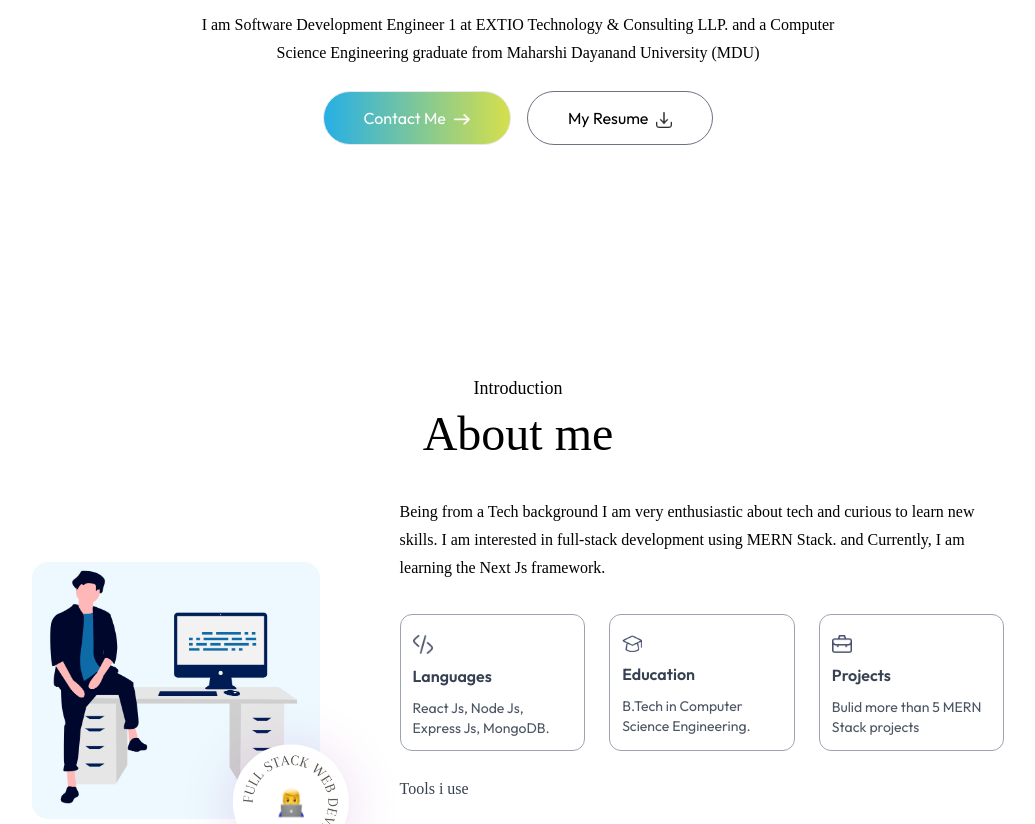
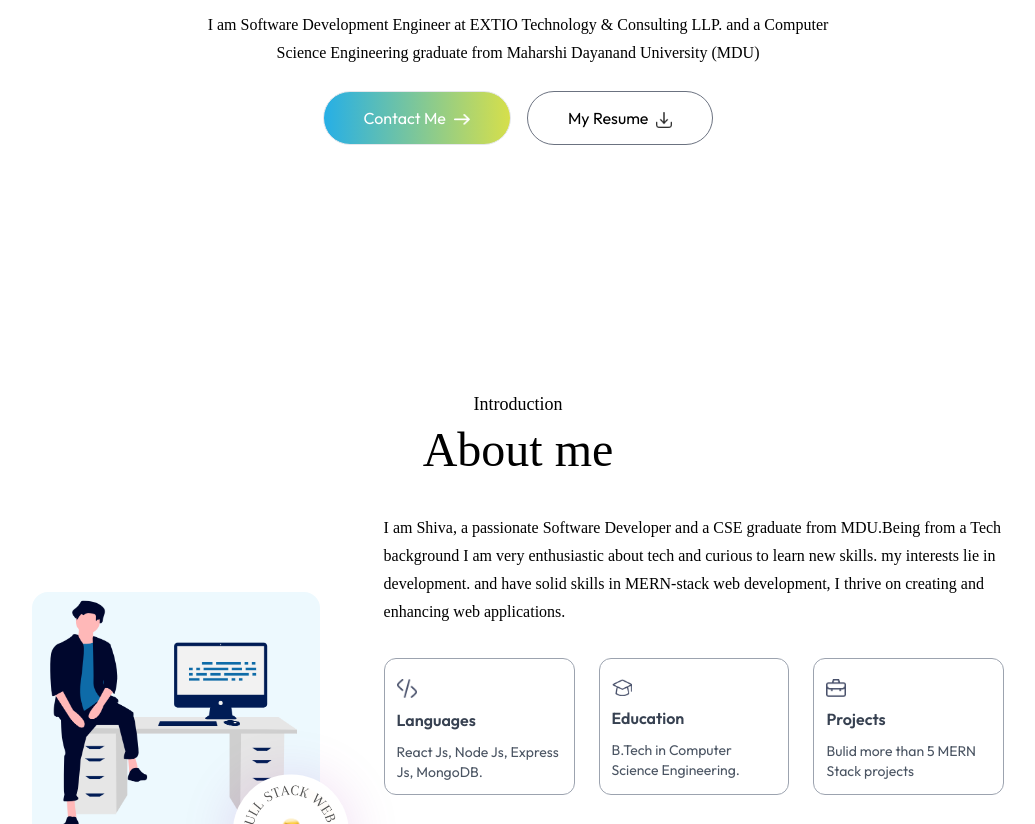
Before and after one commit to shivajr78/New-Portfolio, a plain HTML site: page index.html in a window 1280 px wide. Shown: the part 466-1290 px from the top of the page, without its empty margins (122-1157 px from the left). Drawn offline with nearby package versions, Linux system fonts and the light colour scheme; a web font is replaced by a local one.

Commit message:
about me Updated

```diff
--- a/index.html
+++ b/index.html
@@ -72,7 +72,7 @@
         <h3 class="flex font-Ovo gap-2 items-center text-xl md:text-2xl ">Hello! I'm Shiva <img
                 src="./images/hand-icon.png" class="w-6" alt=""></h3>
         <h1 class="text-3xl font-Ovo sm:text-6xl lg:text-[58px]">A MERN stack web developer.</h1>
-        <p class="font-Ovo max-w-2xl mx-auto">I am Software Development Engineer 1 at EXTIO Technology & Consulting LLP. and a
+        <p class="font-Ovo max-w-2xl mx-auto">I am Software Development Engineer at EXTIO Technology & Consulting LLP. and a
             Computer Science Engineering graduate from Maharshi Dayanand University (MDU)</p>
 
         <div class="flex flex-col sm:flex-row items-center gap-4 mt-2">
@@ -87,10 +87,10 @@
 
     <!-- About me -->
 
-    <div id="about" class="w-full px-[12%] py-10 scroll-mt-10">
+    <div id="about" class="w-full px-[12%] py-14 scroll-mt-10">
         <h4 class="font-Ovo text-center mb-2 text-lg">Introduction</h4>
         <h2 class="font-Ovo text-center text-5xl ">About me</h2>
-        <div class="flex w-full flex-col lg:flex-row items-center gap-20 my-10">
+        <div class="flex w-full flex-col lg:flex-row items-center gap-16 my-10">
             <div class="max-w-max mx-auto relative">
                 <img src="./images/user-image.png" class="w-64  sm:w-72 pb-22 rounded-2xl max-w-none" alt="">
                 <div
@@ -101,11 +101,8 @@
                 </div>
             </div>
             <div class="flex-1 ">
-                <p class="mb-8 font-Ovo max-w-2xl">Being from a Tech background I am very enthusiastic about tech and
-                    curious to
-                    learn new skills. I am
-                    interested in full-stack development using MERN Stack. and Currently, I am learning the Next Js
-                    framework.</p>
+                <p class="mb-8 font-Ovo max-w-2xl">I am Shiva, a passionate Software Developer and a CSE graduate from MDU.Being from a Tech background I am very enthusiastic about tech and curious to learn new skills. my interests lie in development. and have solid skills in MERN-stack web development, I thrive on creating and enhancing web applications.
+                </p>
 
                 <ul class="grid grid-cols-1 sm:grid-cols-3 gap-6 max-w-2xl">
                     <li class="border-[0.5px] border-gray-400 rounded-xl p-3 cursor-pointer hover:bg-lightHover hover:-translate-y-1 duration-500 hover:shadow-black
```
